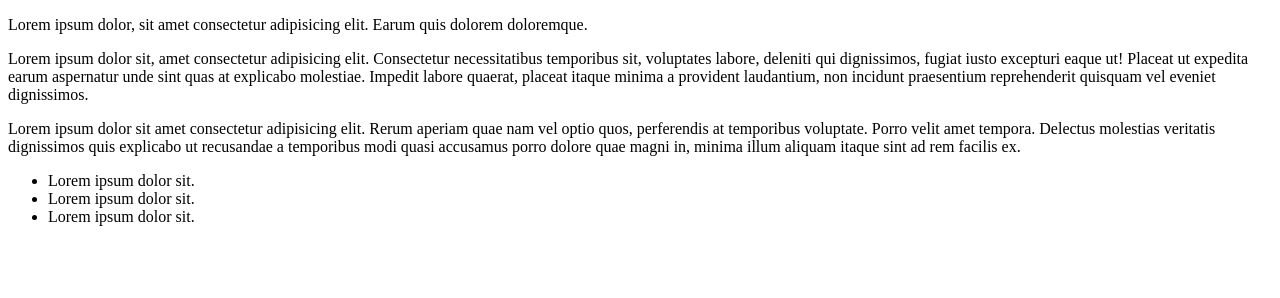
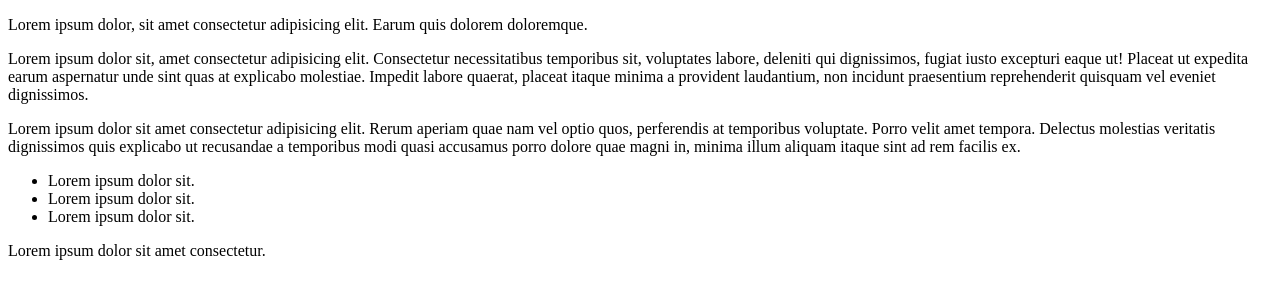
Before and after one commit to framboise02/midg, a plain HTML site: page index.html in a window 1280 px wide. Drawn offline with Linux system fonts and the light colour scheme.

Commit message:
Update index.html

```diff
--- a/index.html
+++ b/index.html
@@ -15,6 +15,9 @@
         <li>Lorem ipsum dolor sit.</li>
         <li>Lorem ipsum dolor sit.</li>
     </ul>
+    <p>
+        Lorem ipsum dolor sit amet consectetur.
+    </p>
 
 </body>
 </html>
```
